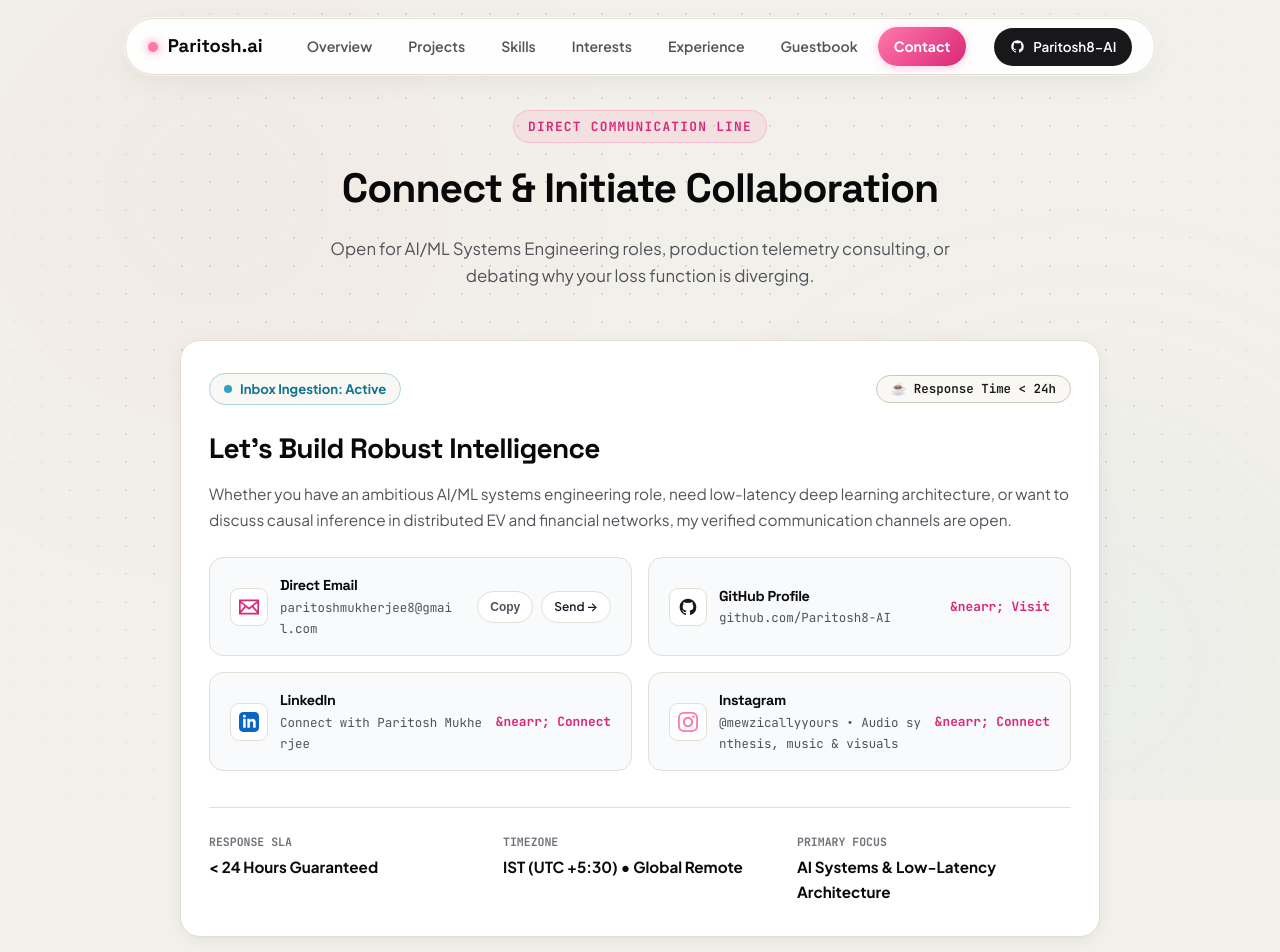
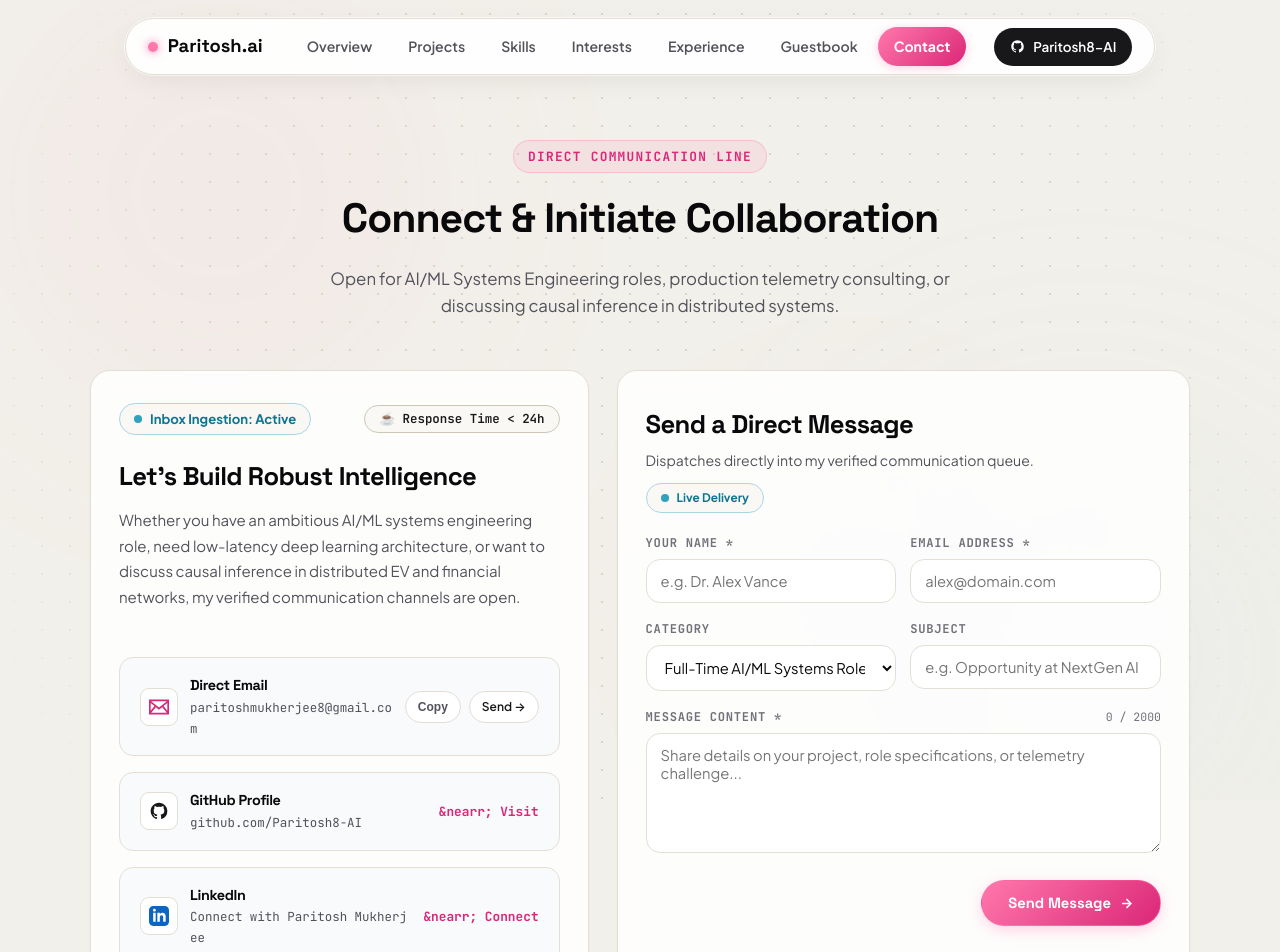
Before and after one commit to Paritosh8-AI/portfolio, a Next.js app: page /contact in a window 1280 px wide. Shown: the top 952 px of the page. Built offline with nearby package versions, Linux system fonts and the light colour scheme.

Commit message:
fix(contact): unify cohesive two-column layout, style form inputs, fix button arrow character, and increase top navbar clearance

```diff
--- a/app/contact/page.jsx
+++ b/app/contact/page.jsx
@@ -45,7 +45,7 @@
       setSubmittedData(data.data);
       setStatusMessage({
         type: 'success',
-        text: 'Message received and stored in queue! Paritosh typically replies within 24 hours.',
+        text: 'Your message has been received! I typically reply within 24 hours.',
       });
 
       // Clear form
@@ -67,19 +67,21 @@
   };
 
   return (
-    <div className="container" style={{ paddingTop: 110, paddingBottom: 80 }}>
+    <div className="container" style={{ paddingTop: 140, paddingBottom: 80 }}>
       {/* Header */}
       <div className="section-header">
         <div className="section-subtitle">Direct Communication Line</div>
         <h1 className="section-title">Connect &amp; Initiate Collaboration</h1>
         <p className="section-desc">
-          Open for AI/ML Systems Engineering roles, production telemetry consulting, or debating why your loss function is diverging.
+          Open for AI/ML Systems Engineering roles, production telemetry consulting, or discussing causal inference in distributed systems.
         </p>
       </div>
 
-      <div style={{ maxWidth: 920, margin: '0 auto', display: 'flex', flexDirection: 'column', gap: 32 }}>
-        {/* Verified Channels Card */}
-        <div className="glass-card contact-info-card" style={{ padding: '32px 28px' }}>
+      {/* Two-Column Cohesive Layout */}
+      <div className="contact-split-layout" style={{ maxWidth: 1100, margin: '0 auto' }}>
+
+        {/* Left Column: Direct Verified Channels */}
+        <div className="contact-card-surface">
           <div style={{ display: 'flex', justifyContent: 'space-between', alignItems: 'center', marginBottom: 20, flexWrap: 'wrap', gap: 10 }}>
             <span className="status-pill">
               <span className="pulse-dot"></span>
@@ -88,12 +90,14 @@
             <span className="witty-pill">☕ Response Time &lt; 24h</span>
           </div>
 
-          <h2 style={{ fontSize: '1.75rem', fontWeight: 800, marginBottom: 10 }}>Let&apos;s Build Robust Intelligence</h2>
-          <p style={{ color: 'var(--text-muted)', fontSize: '0.96rem', lineHeight: 1.7, marginBottom: 24 }}>
+          <h2 style={{ fontSize: '1.6rem', fontWeight: 800, marginBottom: 10, color: 'var(--text-bright)' }}>
+            Let&apos;s Build Robust Intelligence
+          </h2>
+          <p style={{ color: 'var(--text-muted)', fontSize: '0.94rem', lineHeight: 1.7, marginBottom: 24 }}>
             Whether you have an ambitious AI/ML systems engineering role, need low-latency deep learning architecture, or want to discuss causal inference in distributed EV and financial networks, my verified communication channels are open.
           </p>
 
-          <div className="contact-channels-grid">
+          <div className="contact-channels-grid" style={{ marginBottom: 24 }}>
             {/* Email */}
             <div className="contact-channel-item">
               <div className="channel-left">
@@ -206,51 +210,56 @@
           {/* Telemetry Strip */}
           <div
             style={{
-              marginTop: 36,
-              paddingTop: 24,
+              marginTop: 'auto',
+              paddingTop: 20,
               borderTop: '1px solid var(--border-subtle)',
               display: 'grid',
-              gridTemplateColumns: 'repeat(auto-fit, minmax(200px, 1fr))',
-              gap: 20,
+              gridTemplateColumns: 'repeat(3, 1fr)',
+              gap: 12,
             }}
           >
             <div>
-              <div className="text-mono" style={{ fontSize: '0.72rem', color: 'var(--text-dim)', textTransform: 'uppercase', fontWeight: 700 }}>
-                Response SLA
+              <div className="text-mono" style={{ fontSize: '0.7rem', color: 'var(--text-dim)', textTransform: 'uppercase', fontWeight: 700 }}>
+                SLA
               </div>
-              <div style={{ fontSize: '0.95rem', fontWeight: 700, color: 'var(--text-bright)', marginTop: 3 }}>
-                &lt; 24 Hours Guaranteed
+              <div style={{ fontSize: '0.86rem', fontWeight: 700, color: 'var(--text-bright)', marginTop: 2 }}>
+                &lt; 24h
               </div>
             </div>
             <div>
-              <div className="text-mono" style={{ fontSize: '0.72rem', color: 'var(--text-dim)', textTransform: 'uppercase', fontWeight: 700 }}>
+              <div className="text-mono" style={{ fontSize: '0.7rem', color: 'var(--text-dim)', textTransform: 'uppercase', fontWeight: 700 }}>
                 Timezone
               </div>
-              <div style={{ fontSize: '0.95rem', fontWeight: 700, color: 'var(--text-bright)', marginTop: 3 }}>
-                IST (UTC +5:30) • Global Remote
+              <div style={{ fontSize: '0.86rem', fontWeight: 700, color: 'var(--text-bright)', marginTop: 2 }}>
+                IST (UTC +5:30)
               </div>
             </div>
             <div>
-              <div className="text-mono" style={{ fontSize: '0.72rem', color: 'var(--text-dim)', textTransform: 'uppercase', fontWeight: 700 }}>
-                Primary Focus
+              <div className="text-mono" style={{ fontSize: '0.7rem', color: 'var(--text-dim)', textTransform: 'uppercase', fontWeight: 700 }}>
+                Focus
               </div>
-              <div style={{ fontSize: '0.95rem', fontWeight: 700, color: 'var(--text-bright)', marginTop: 3 }}>
-                AI Systems &amp; Low-Latency Architecture
+              <div style={{ fontSize: '0.86rem', fontWeight: 700, color: 'var(--text-bright)', marginTop: 2 }}>
+                AI Systems
               </div>
             </div>
           </div>
         </div>
 
-        {/* Interactive Ingestion Form (MERN Feature) */}
-        <div className="glass-card" style={{ padding: '32px 28px' }}>
-          <div style={{ display: 'flex', justifyContent: 'space-between', alignItems: 'center', marginBottom: 16, flexWrap: 'wrap', gap: 10 }}>
+        {/* Right Column: Direct Message Transmission */}
+        <div className="contact-card-surface">
+          <div style={{ display: 'flex', justifyContent: 'space-between', alignItems: 'center', marginBottom: 20, flexWrap: 'wrap', gap: 10 }}>
             <div>
-              <h3 style={{ fontSize: '1.35rem', marginBottom: 4 }}>Direct Message Transmission</h3>
+              <h2 style={{ fontSize: '1.6rem', fontWeight: 800, marginBottom: 4, color: 'var(--text-bright)' }}>
+                Send a Direct Message
+              </h2>
               <p style={{ color: 'var(--text-muted)', fontSize: '0.88rem', margin: 0 }}>
-                Full-stack MERN message pipeline backed by MongoDB and Node.js REST API (<code>/api/contact</code>).
+                Dispatches directly into my verified communication queue.
               </p>
             </div>
-            <span className="level-badge production">MERN REST API</span>
+            <span className="status-pill" style={{ fontSize: '0.74rem' }}>
+              <span className="pulse-dot"></span>
+              Live Delivery
+            </span>
           </div>
 
           {statusMessage && (
@@ -268,74 +277,74 @@
               {statusMessage.text}
               {submittedData && (
                 <div style={{ marginTop: 8, fontSize: '0.8rem', fontFamily: 'var(--font-mono)' }}>
-                  Message Reference ID: <code>{submittedData.id}</code> (Stored in {submittedData.dbEngine} database)
+                  Message Reference ID: <code>{submittedData.id}</code>
                 </div>
               )}
             </div>
           )}
 
-          <form onSubmit={handleSubmit} style={{ display: 'flex', flexDirection: 'column', gap: 18 }}>
-            <div style={{ display: 'grid', gridTemplateColumns: 'repeat(auto-fit, minmax(240px, 1fr))', gap: 16 }}>
+          <form onSubmit={handleSubmit} style={{ display: 'flex', flexDirection: 'column', gap: 16 }}>
+            <div style={{ display: 'grid', gridTemplateColumns: 'repeat(auto-fit, minmax(200px, 1fr))', gap: 14 }}>
               <div>
-                <label className="guestbook-label">Your Name *</label>
+                <label className="contact-field-label">Your Name *</label>
                 <input
                   type="text"
                   required
                   placeholder="e.g. Dr. Alex Vance"
                   value={formData.name}
                   onChange={(e) => setFormData({ ...formData, name: e.target.value })}
-                  className="guestbook-input"
+                  className="contact-input-field"
                 />
               </div>
 
               <div>
-                <label className="guestbook-label">Email Address *</label>
+                <label className="contact-field-label">Email Address *</label>
                 <input
                   type="email"
                   required
                   placeholder="alex@domain.com"
                   value={formData.email}
                   onChange={(e) => setFormData({ ...formData, email: e.target.value })}
-                  className="guestbook-input"
+                  className="contact-input-field"
                 />
               </div>
             </div>
 
-            <div style={{ display: 'grid', gridTemplateColumns: 'repeat(auto-fit, minmax(240px, 1fr))', gap: 16 }}>
+            <div style={{ display: 'grid', gridTemplateColumns: 'repeat(auto-fit, minmax(200px, 1fr))', gap: 14 }}>
               <div>
-                <label className="guestbook-label">Inquiry Category</label>
+                <label className="contact-field-label">Category</label>
                 <select
                   value={formData.category}
                   onChange={(e) => setFormData({ ...formData, category: e.target.value })}
-                  className="guestbook-input"
-                  style={{ background: '#ffffff', cursor: 'pointer' }}
+                  className="contact-input-field"
+                  style={{ cursor: 'pointer' }}
                 >
                   <option value="Engineering Role">Full-Time AI/ML Systems Role</option>
                   <option value="Telemetry Consulting">Telemetry / FastMCP Consulting</option>
                   <option value="ML Architecture">Low-Latency Architecture Advisory</option>
                   <option value="Collaboration">Open-Source Collaboration</option>
-                  <option value="General">General Technical Chat</option>
+                  <option value="General">General Technical Inquiry</option>
                 </select>
               </div>
 
               <div>
-                <label className="guestbook-label">Subject</label>
+                <label className="contact-field-label">Subject</label>
                 <input
                   type="text"
-                  placeholder="e.g. Opportunity at NextGen AI / Low-Latency Pipeline"
+                  placeholder="e.g. Opportunity at NextGen AI"
                   value={formData.subject}
                   onChange={(e) => setFormData({ ...formData, subject: e.target.value })}
-                  className="guestbook-input"
+                  className="contact-input-field"
                 />
               </div>
             </div>
 
             <div>
               <div style={{ display: 'flex', justifyContent: 'space-between', alignItems: 'center', marginBottom: 6 }}>
-                <label className="guestbook-label" style={{ marginBottom: 0 }}>
+                <label className="contact-field-label" style={{ marginBottom: 0 }}>
                   Message Content *
                 </label>
-                <span className="text-mono" style={{ fontSize: '0.74rem', color: 'var(--text-dim)' }}>
+                <span className="text-mono" style={{ fontSize: '0.72rem', color: 'var(--text-dim)' }}>
                   {formData.message.length} / 2000
                 </span>
               </div>
@@ -343,21 +352,42 @@
                 required
                 rows={5}
                 maxLength={2000}
-                placeholder="Share context on the project, role requirements, or telemetry challenge..."
+                placeholder="Share details on your project, role specifications, or telemetry challenge..."
                 value={formData.message}
                 onChange={(e) => setFormData({ ...formData, message: e.target.value })}
-                className="guestbook-input"
-                style={{ resize: 'vertical' }}
+                className="contact-input-field"
+                style={{ resize: 'vertical', minHeight: 120 }}
               />
             </div>
 
-            <div style={{ display: 'flex', justifyContent: 'flex-end', gap: 12, marginTop: 4 }}>
-              <button type="submit" disabled={submitting} className="btn-primary" style={{ minWidth: 160 }}>
-                {submitting ? 'Transmitting...' : 'Send Message &rarr;'}
+            <div style={{ display: 'flex', justifyContent: 'flex-end', marginTop: 4 }}>
+              <button
+                type="submit"
+                disabled={submitting}
+                className="btn-primary"
+                style={{
+                  minWidth: 170,
+                  display: 'inline-flex',
+                  alignItems: 'center',
+                  justifyContent: 'center',
+                  gap: 8,
+                }}
+              >
+                {submitting ? (
+                  <span>Transmitting...</span>
+                ) : (
+                  <>
+                    <span>Send Message</span>
+                    <svg width="15" height="15" fill="none" stroke="currentColor" strokeWidth="2.5" viewBox="0 0 24 24">
+                      <path d="M5 12h14M12 5l7 7-7 7" />
+                    </svg>
+                  </>
+                )}
               </button>
             </div>
           </form>
         </div>
+
       </div>
     </div>
   );
--- a/app/globals.css
+++ b/app/globals.css
@@ -2150,6 +2150,63 @@
   resize: vertical;
   min-height: 110px;
 }
+
+/* --- CONTACT SECTION REFINED STYLING --- */
+.contact-split-layout {
+  display: grid;
+  grid-template-columns: 1fr 1.15fr;
+  gap: 28px;
+  align-items: stretch;
+}
+
+@media (max-width: 960px) {
+  .contact-split-layout {
+    grid-template-columns: 1fr;
+  }
+}
+
+.contact-card-surface {
+  padding: 32px 28px;
+  border-radius: var(--radius-lg);
+  background: rgba(255, 255, 255, 0.85);
+  backdrop-filter: blur(12px);
+  border: 1px solid var(--border-subtle);
+  box-shadow: var(--shadow-sm);
+  display: flex;
+  flex-direction: column;
+}
+
+.contact-input-field {
+  width: 100%;
+  padding: 12px 14px;
+  background: #ffffff;
+  border: 1.5px solid var(--border-subtle);
+  border-radius: var(--radius-md);
+  color: var(--text-bright);
+  font-family: var(--font-body);
+  font-size: 0.92rem;
+  outline: none;
+  transition: all 0.2s cubic-bezier(0.4, 0, 0.2, 1);
+  box-sizing: border-box;
+}
+
+.contact-input-field:focus {
+  border-color: #FF78AC;
+  box-shadow: 0 0 0 3px rgba(255, 120, 172, 0.16);
+  background: #ffffff;
+}
+
+.contact-field-label {
+  display: block;
+  font-size: 0.76rem;
+  font-weight: 700;
+  text-transform: uppercase;
+  letter-spacing: 0.06em;
+  color: var(--text-dim);
+  margin-bottom: 6px;
+  font-family: var(--font-mono);
+}
+
 
 /* --- FOOTER --- */
 .site-footer {
```
